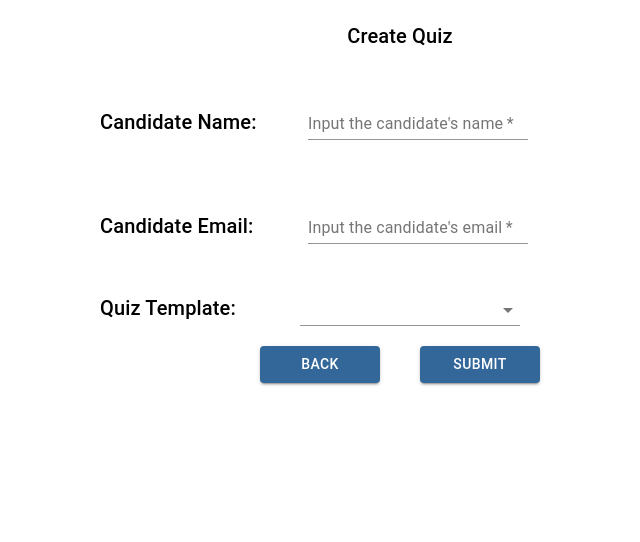
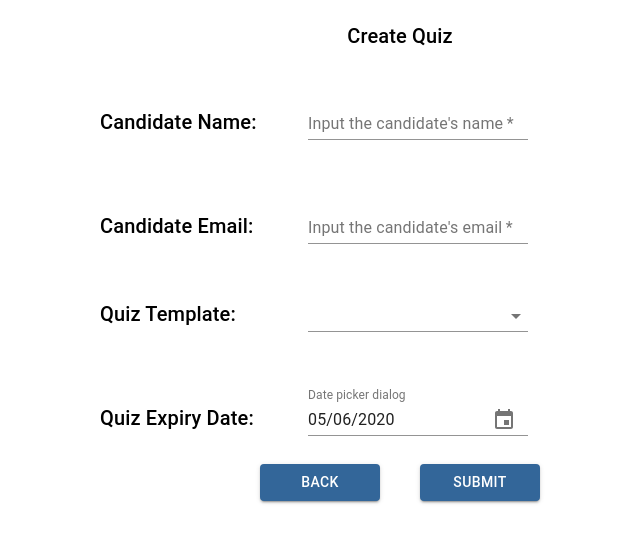
Before and after one commit to sean1981github/tempcommit, a React (Create React App) app: page /quiz/add in a window 1280 px wide. Shown: the top 542 px of the page, without its empty margins (240-880 px from the left). Built offline with nearby package versions, Linux system fonts and the light colour scheme; no server answers.

Commit message:
[yanchao/chin chuen]#19 add expiry date picker to quiz creation form and fix code smells

```diff
--- a/package.json
+++ b/package.json
@@ -3,13 +3,16 @@
   "version": "0.1.0",
   "private": true,
   "dependencies": {
+    "@date-io/date-fns": "^1.3.13",
     "@material-ui/core": "^4.9.13",
     "@material-ui/icons": "^4.9.1",
+    "@material-ui/pickers": "^3.2.10",
     "@testing-library/jest-dom": "^4.2.4",
     "@testing-library/react": "^9.3.2",
     "@testing-library/user-event": "^7.1.2",
     "axios": "^0.19.2",
     "axios-mock-adapter": "^1.18.1",
+    "date-fns": "^2.14.0",
     "dotenv": "^8.2.0",
     "react": "^16.13.1",
     "react-dom": "^16.13.1",
--- a/src/components/QuizForm.js
+++ b/src/components/QuizForm.js
@@ -1,3 +1,4 @@
+import "date-fns";
 import React from "react";
 import { makeStyles } from "@material-ui/core/styles";
 import {
@@ -6,9 +7,13 @@ import {
   Typography,
   Box,
   MenuItem,
-  Select,
   Grid,
 } from "@material-ui/core";
+import DateFnsUtils from "@date-io/date-fns";
+import {
+  KeyboardDatePicker,
+  MuiPickersUtilsProvider,
+} from "@material-ui/pickers";
 
 const useStyles = makeStyles((theme) => ({
   root: {
@@ -34,42 +39,32 @@ const useStyles = makeStyles((theme) => ({
     width: 600,
     padding: "2rem 1rem 2rem 1rem",
   },
+  gridContainer: {
+    direction: "row",
+    justify: "flex-start",
+    alignItems: "baseline",
+  },
 }));
 
 const QuizForm = (props) => {
   const classes = useStyles();
+
+  const [selectedDate, setSelectedDate] = React.useState(new Date());
+
+  const handleDateChange = (date) => {
+    setSelectedDate(date);
+  };
 
   return (
     <Box className={classes.root}>
       <Typography variant="h6">Create Quiz</Typography>
       <form className={classes.form} noValidate autoComplete="off">
         <Grid container justify="center" spacing="5">
-          <Grid
-            item
-            xs={12}
-            container
-            direction={"row"}
-            justify={"flex-start"}
-            alignItems={"baseline"}
-          >
-            <Grid
-              item
-              xs={4}
-              container
-              direction={"row"}
-              justify={"flex-start"}
-              alignItems={"baseline"}
-            >
+          <Grid item xs={12} container className={classes.gridContainer}>
+            <Grid item xs={4} container className={classes.gridContainer}>
               <Typography variant="h6">Candidate Name:</Typography>
             </Grid>
-            <Grid
-              item
-              xs={8}
-              container
-              direction={"row"}
-              justify={"flex-start"}
-              alignItems={"baseline"}
-            >
+            <Grid item xs={8} container className={classes.gridContainer}>
               <TextField
                 required
                 inputProps={{ "data-testid": "candidate-name" }}
@@ -80,32 +75,11 @@ const QuizForm = (props) => {
               />
             </Grid>
           </Grid>
-          <Grid
-            item
-            xs={12}
-            container
-            direction={"row"}
-            justify={"flex-start"}
-            alignItems={"baseline"}
-          >
-            <Grid
-              item
-              xs={4}
-              container
-              direction={"row"}
-              justify={"flex-start"}
-              alignItems={"baseline"}
-            >
+          <Grid item xs={12} container className={classes.gridContainer}>
+            <Grid item xs={4} container className={classes.gridContainer}>
               <Typography variant="h6">Candidate Email:</Typography>
             </Grid>
-            <Grid
-              item
-              xs={8}
-              container
-              direction={"row"}
-              justify={"flex-start"}
-              alignItems={"baseline"}
-            >
+            <Grid item xs={8} container className={classes.gridContainer}>
               <TextField
                 required
                 inputProps={{ "data-testid": "candidate-email" }}
@@ -116,44 +90,46 @@ const QuizForm = (props) => {
               />
             </Grid>
           </Grid>
-          <Grid
-            item
-            xs={12}
-            container
-            direction={"row"}
-            justify={"flex-start"}
-            alignItems={"baseline"}
-          >
-            <Grid
-              item
-              xs={4}
-              container
-              direction={"row"}
-              justify={"flex-start"}
-              alignItems={"baseline"}
-            >
+          <Grid item xs={12} container className={classes.gridContainer}>
+            <Grid item xs={4} container className={classes.gridContainer}>
               <Typography variant="h6">Quiz Template:</Typography>
             </Grid>
-            <Grid
-              item
-              xs={8}
-              container
-              direction={"row"}
-              justify={"flex-start"}
-              alignItems={"baseline"}
-            >
-              <Select
-                className={classes.select}
-                labelId="select-quiz-template"
-                id="select-quiz-template"
-                inputProps={{ "data-testid": "select-quiz-template" }}
+            <Grid item xs={8} container className={classes.gridContainer}>
+              <TextField
+                select
+                required
                 value={props.quizTemplateCode}
                 onChange={props.handleSelectQuizTemplateCode}
+                selectProps={{
+                  selectDisplayprops: { "data-testid": "select-quiz-template" },
+                }}
               >
                 <MenuItem value={"template1"}>Template1</MenuItem>
                 <MenuItem value={"template2"}>Template2</MenuItem>
                 <MenuItem value={"template3"}>Template3</MenuItem>
-              </Select>
+              </TextField>
+            </Grid>
+          </Grid>
+          <Grid item xs={12} container className={classes.gridContainer}>
+            <Grid item xs={4} container className={classes.gridContainer}>
+              <Typography variant="h6">Quiz Expiry Date:</Typography>
+            </Grid>
+            <Grid item xs={8} container className={classes.gridContainer}>
+              <MuiPickersUtilsProvider utils={DateFnsUtils}>
+                <Grid container justify="left">
+                  <KeyboardDatePicker
+                    margin="normal"
+                    id="expiry-date-picker-dialog"
+                    label="Date picker dialog"
+                    format="dd/MM/yyyy"
+                    value={selectedDate}
+                    onChange={handleDateChange}
+                    KeyboardButtonProps={{
+                      "aria-label": "change date",
+                    }}
+                  />
+                </Grid>
+              </MuiPickersUtilsProvider>
             </Grid>
           </Grid>
           <Grid container xs={12} justify="center">
```
Also changed, not shown: 2 other files (tests, documents, lock files or other folders).
